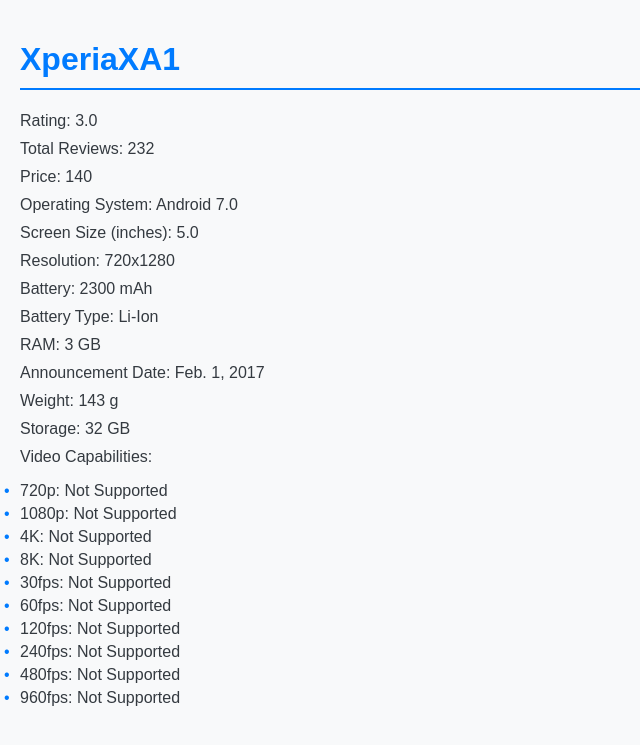
After one commit to meryemBouikiouch/Projet_Django_PriceHub_M1, a Django app: page /telephones/B06X9HVVC5/ in a window 1280 px wide. The commit adds this page. Shown: the top 745 px of the page, without its empty margins (0-640 px from the left). Run offline with Django 4.2, Linux system fonts and the light colour scheme; data comes from the database, SQL or seed files in the repository; both versions use the stored data as it was after the commit.

Commit message:
la premiére feauture

```diff
--- a/Price-Hub-master/PHUb/api/models.py
+++ b/Price-Hub-master/PHUb/api/models.py
@@ -28,7 +28,7 @@
     video_240fps = models.BooleanField()
     video_480fps = models.BooleanField()
     video_960fps = models.BooleanField()
-    price_USD = models.DecimalField(max_digits=10, decimal_places=2)
+    price_USD = models.IntegerField()
 
     def __str__(self):
         return self.phone_name
--- a/Price-Hub-master/PHUb/api/urls.py
+++ b/Price-Hub-master/PHUb/api/urls.py
@@ -1,4 +1,5 @@
 
+from django import views
 from django.urls import  path
 from .views import *
 
@@ -9,5 +10,5 @@
     path('logout/',logout,name='logout'),
     path('home/',home,name='home'),
     path('telephones/',telephones,name='telephones'),
-
+     path('telephones/<str:phone_id>/', phone_detail, name='phone_detail'),
 ]
--- a/Price-Hub-master/PHUb/api/views.py
+++ b/Price-Hub-master/PHUb/api/views.py
@@ -1,5 +1,5 @@
 from django.http import HttpResponse
-from django.shortcuts import render , redirect
+from django.shortcuts import get_object_or_404, render , redirect
 from django.core.validators import validate_email
 from django.contrib.auth.models import User
 from django.db.models import Q
@@ -8,6 +8,7 @@
 from django.core.mail import EmailMessage
 from django.contrib import messages
 from .models import Phone
+from .forms import AdvancedSearchForm
 
 # Create your views here.
 def log_in(request):
@@ -79,6 +80,72 @@
     return render (request,'login.html',{})
 def index(request):
     return render (request,'index.html',{})
+from django.shortcuts import render
+from .models import Phone
+
 def telephones(request):
-    phones = Phone.objects.all()
-    return render(request, 'telephones.html', {'phones': phones})
+    # Récupérer le paramètre de tri depuis l'URL, par défaut trier par price_USD
+    sort_option = request.GET.get('sort', 'price')
+
+    # Déterminer le champ de tri à utiliser dans la requête
+    if sort_option == 'rating':
+        sort_field = 'rating'
+    elif sort_option == 'review':
+        sort_field = 'totalReviews'
+    else:
+        sort_field = 'price_USD'
+
+    # Récupérer la liste des téléphones (filtrée par recherche) et triés
+    query = request.GET.get('q', '')
+    phones = Phone.objects.filter(phone_name__icontains=query).order_by(sort_field)
+
+    # Initialiser le formulaire de recherche avancée
+    advanced_search_form = AdvancedSearchForm()
+
+    # Vérifiez si le formulaire de recherche avancée a été soumis
+    if 'advanced_search' in request.GET:
+        # Mettez à jour le formulaire avec les données soumises
+        advanced_search_form = AdvancedSearchForm(request.GET)
+
+        # Vérifiez si le formulaire est valide
+        if advanced_search_form.is_valid():
+            # Récupérez les données du formulaire
+            nom = advanced_search_form.cleaned_data.get('nom')
+            prix_min = advanced_search_form.cleaned_data.get('prix_min')
+            prix_max = advanced_search_form.cleaned_data.get('prix_max')
+            ram_min = advanced_search_form.cleaned_data.get('ram_min')
+            ram_max = advanced_search_form.cleaned_data.get('ram_max')
+            operating_system = advanced_search_form.cleaned_data.get('operating_system')
+            storage_min = advanced_search_form.cleaned_data.get('storage_min')
+            storage_max = advanced_search_form.cleaned_data.get('storage_max')
+            brand = advanced_search_form.cleaned_data.get('brand')  # Ajout du champ de marque
+
+            # Construisez le filtre en fonction des champs renseignés
+            filter_params = {}
+
+            # Ajoutez les champs au filtre uniquement s'ils sont renseignés
+            if nom:
+                filter_params['phone_name__icontains'] = nom
+            if prix_min is not None and prix_max is not None:
+                filter_params['price_USD__range'] = (prix_min, prix_max)
+            if ram_min is not None and ram_max is not None:
+                filter_params['ram_GB__range'] = (ram_min, ram_max)
+            if operating_system:
+                filter_params['os__icontains'] = operating_system
+            if storage_min is not None and storage_max is not None:
+                filter_params['storage_GB__range'] = (storage_min, storage_max)
+            if brand:
+                filter_params['brand__icontains'] = brand  # Filtrer par marque
+
+            # Filtrer les téléphones en fonction des critères de recherche avancée
+            phones = phones.filter(**filter_params)
+
+    # Créer le contexte
+    context = {'phones': phones, 'query': query, 'sort_option': sort_option, 'advanced_search_form': advanced_search_form}
+
+    # Rendre le modèle avec le contexte
+    return render(request, 'telephones.html', context)
+def phone_detail(request, phone_id):
+    phone = get_object_or_404(Phone, identifiant=phone_id)
+    context = {'phone': phone}
+    return render(request, 'phone_detail.html', context)
--- a/Price-Hub-master/PHUb/templates/home.html
+++ b/Price-Hub-master/PHUb/templates/home.html
@@ -38,9 +38,9 @@
       <div class="masthead-content">
         <div class="container">
           <!-- barre de recherche -->
-        <form class="d-flex ">
-          <input class="form-control me-2" type="search" placeholder="Rechercher" aria-label="Rechercher" />
-          <button class="btn btn-secondary" type="submit">Rechercher</button>
+          <form class="d-flex" method="get" action="{% url 'telephones' %}">
+            <input class="form-control me-2" type="search" name="q" placeholder="Rechercher" aria-label="Rechercher" />
+            <button class="btn btn-secondary" type="submit">Rechercher</button>
         </form>
           <h1 class="masthead-heading mb-0">BIENVENUE CHEZ PRICE_HUB</h1>
           <h2 class="masthead-subheading mb-0">Vous vivrez la meilleure expérience</h2>
--- /dev/null
+++ b/Price-Hub-master/PHUb/templates/phone_detail.html
@@ -0,0 +1,72 @@
+<!DOCTYPE html>
+<html lang="en">
+<head>
+    <meta charset="UTF-8">
+    <meta name="viewport" content="width=device-width, initial-scale=1.0">
+    <title>Détails du Téléphone</title>
+    <style>
+        body {
+            font-family: 'Arial', sans-serif;
+            background-color: #f8f9fa; /* Couleur de fond légère */
+            color: #343a40; /* Couleur de texte principale */
+            margin: 0;
+            padding: 20px;
+        }
+
+        h1 {
+            color: #007bff; /* Couleur de titre */
+            border-bottom: 2px solid #007bff; /* Ligne de séparation sous le titre */
+            padding-bottom: 10px;
+        }
+
+        p {
+            margin: 10px 0;
+        }
+
+        ul {
+            list-style-type: none; /* Supprime les puces de la liste */
+            padding: 0;
+        }
+
+        li {
+            margin-bottom: 5px;
+        }
+
+        li:before {
+            content: "\2022"; /* Utilisation du caractère • comme pointeur de liste */
+            color: #007bff; /* Couleur du pointeur de liste */
+            display: inline-block;
+            width: 1em;
+            margin-left: -1em;
+        }
+    </style>
+</head>
+<body>
+    <h1>{{ phone.phone_name }}</h1>
+    <p>Rating: {{ phone.rating }}</p>
+    <p>Total Reviews: {{ phone.totalReviews }}</p>
+    <p>Price: {{ phone.price_USD }}</p>
+    <p>Operating System: {{ phone.os }}</p>
+    <p>Screen Size (inches): {{ phone.inches }}</p>
+    <p>Resolution: {{ phone.resolution }}</p>
+    <p>Battery: {{ phone.battery }} mAh</p>
+    <p>Battery Type: {{ phone.battery_type }}</p>
+    <p>RAM: {{ phone.ram_GB }} GB</p>
+    <p>Announcement Date: {{ phone.announcement_date }}</p>
+    <p>Weight: {{ phone.weight_g }} g</p>
+    <p>Storage: {{ phone.storage_GB }} GB</p>
+    <p>Video Capabilities:</p>
+    <ul>
+        <li>720p: {% if phone.video_720p %}Supported{% else %}Not Supported{% endif %}</li>
+        <li>1080p: {% if phone.video_1080p %}Supported{% else %}Not Supported{% endif %}</li>
+        <li>4K: {% if phone.video_4K %}Supported{% else %}Not Supported{% endif %}</li>
+        <li>8K: {% if phone.video_8K %}Supported{% else %}Not Supported{% endif %}</li>
+        <li>30fps: {% if phone.video_30fps %}Supported{% else %}Not Supported{% endif %}</li>
+        <li>60fps: {% if phone.video_60fps %}Supported{% else %}Not Supported{% endif %}</li>
+        <li>120fps: {% if phone.video_120fps %}Supported{% else %}Not Supported{% endif %}</li>
+        <li>240fps: {% if phone.video_240fps %}Supported{% else %}Not Supported{% endif %}</li>
+        <li>480fps: {% if phone.video_480fps %}Supported{% else %}Not Supported{% endif %}</li>
+        <li>960fps: {% if phone.video_960fps %}Supported{% else %}Not Supported{% endif %}</li>
+    </ul>
+</body>
+</html>
```
Also changed, not shown: Price-Hub-master/PHUb/api/forms.py (added, +13 -0 lines), Price-Hub-master/PHUb/static/css/tel.css (added, +94 -0 lines), Price-Hub-master/PHUb/templates/telephones.html (+76 -10 lines), Price-Hub-master/PHUb/db.sqlite3.
